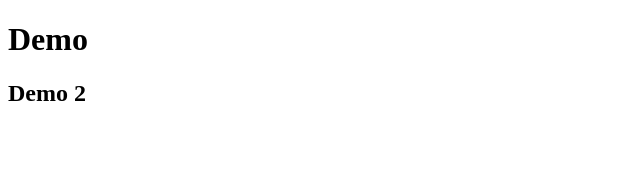
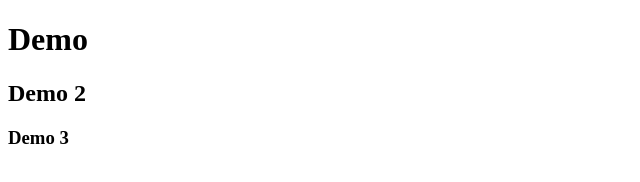
Before and after one commit to DrawTok/test, a plain HTML site: page index.html in a window 1280 px wide. Shown: the full height of the page, 0-640 px from the left. Drawn offline with Linux system fonts and the light colour scheme.

Commit message:
add demo3

```diff
--- a/index.html
+++ b/index.html
@@ -8,5 +8,6 @@
 <body>
     <h1>Demo</h1>
     <h2>Demo 2</h2>
+    <h3>Demo 3</h3>
 </body>
 </html>
```
